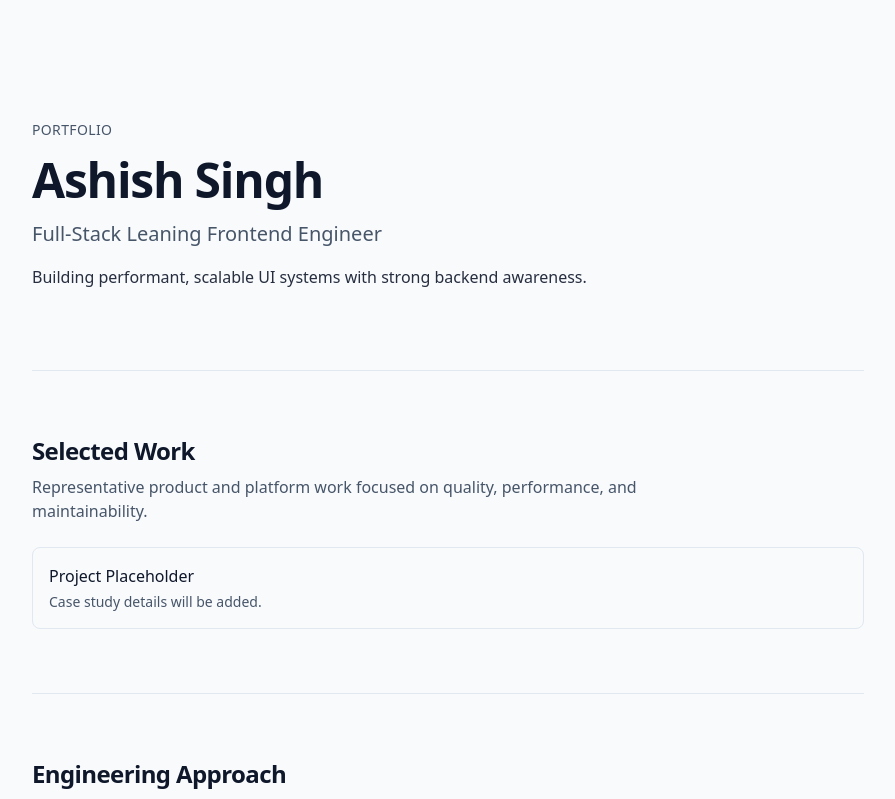
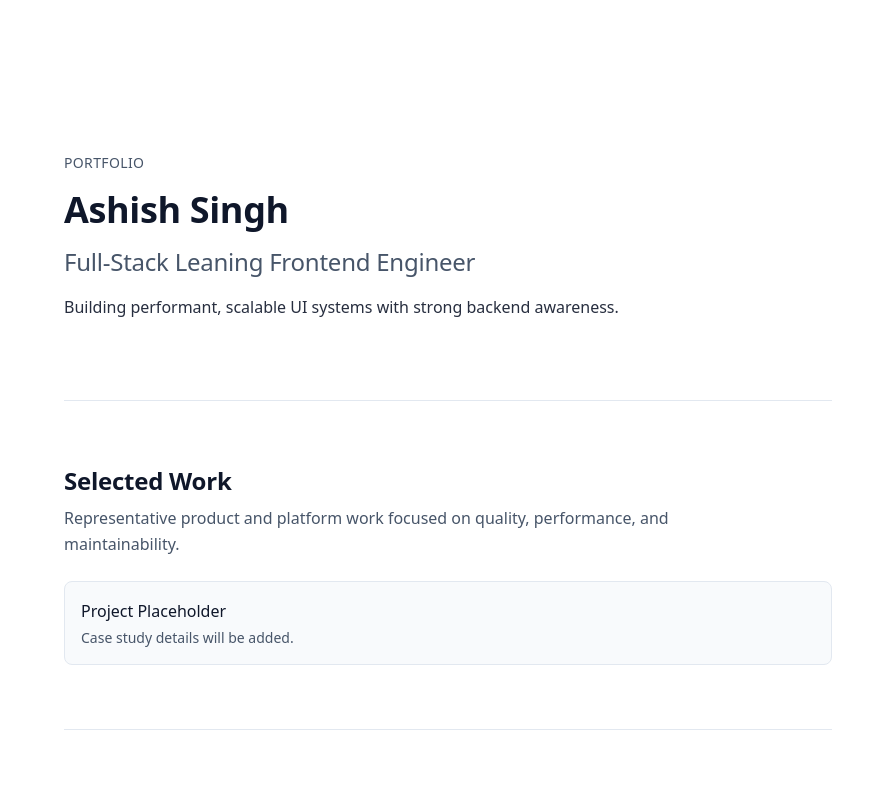
Before and after one commit to ashish-sng/Portfolio-v3, a Next.js app: page / in a window 1280 px wide. Shown: the top 799 px of the page, without its empty margins (192-1087 px from the left). Built offline with nearby package versions, Linux system fonts and the light colour scheme.

Commit message:
feat: Introduce and apply a comprehensive design token system for colors, typography, spacing, and border radii.

```diff
--- a/src/app/page.tsx
+++ b/src/app/page.tsx
@@ -5,7 +5,7 @@ import { SelectedWorkSection } from "@/components/projects/selected-work-section
 
 export default function HomePage() {
   return (
-    <main>
+    <main className="m-spacing-md bg-background p-spacing-md text-base text-foreground">
       <HeroSection />
       <SelectedWorkSection />
       <EngineeringApproachSection />
--- a/src/components/hero/hero-section.tsx
+++ b/src/components/hero/hero-section.tsx
@@ -2,11 +2,11 @@ export function HeroSection() {
   return (
     <section aria-labelledby="hero-heading" className="border-b border-border py-16 sm:py-20">
       <div className="space-y-4">
-        <p className="text-sm font-medium uppercase tracking-wide text-muted">Portfolio</p>
-        <h1 id="hero-heading" className="text-4xl font-semibold tracking-tight sm:text-5xl">
+        <p className="text-small font-medium uppercase tracking-wide text-muted">Portfolio</p>
+        <h1 id="hero-heading" className="text-h1 font-semibold">
           Ashish Singh
         </h1>
-        <p className="text-lg text-muted sm:text-xl">Full-Stack Leaning Frontend Engineer</p>
+        <p className="text-h2 text-muted">Full-Stack Leaning Frontend Engineer</p>
         <p className="max-w-2xl text-base leading-relaxed text-foreground/90">
           Building performant, scalable UI systems with strong backend awareness.
         </p>
--- a/src/components/projects/selected-work-section.tsx
+++ b/src/components/projects/selected-work-section.tsx
@@ -8,9 +8,9 @@ export function SelectedWorkSection() {
         title="Selected Work"
         description="Representative product and platform work focused on quality, performance, and maintainability."
       />
-      <ul className="space-y-3">
+      <ul className="space-y-spacing-sm">
         {selectedProjects.map((project) => (
-          <li key={project.name} className="rounded-lg border border-border bg-surface p-4">
+          <li key={project.name} className="rounded-radius-md border border-border bg-surface p-spacing-md">
             <h3 className="font-medium">{project.name}</h3>
             <p className="mt-1 text-sm text-muted">{project.summary}</p>
           </li>
--- a/src/components/ui/section-heading.tsx
+++ b/src/components/ui/section-heading.tsx
@@ -6,8 +6,8 @@ type SectionHeadingProps = {
 export function SectionHeading({ title, description }: SectionHeadingProps) {
   return (
     <header className="mb-6 space-y-2">
-      <h2 className="text-xl font-semibold tracking-tight sm:text-2xl">{title}</h2>
-      {description ? <p className="max-w-2xl text-sm text-muted sm:text-base">{description}</p> : null}
+      <h2 className="text-h2 font-semibold">{title}</h2>
+      {description ? <p className="max-w-2xl text-small text-muted sm:text-base">{description}</p> : null}
     </header>
   );
 }
--- a/src/styles/globals.css
+++ b/src/styles/globals.css
@@ -3,23 +3,56 @@
 @tailwind utilities;
 
 :root {
-  --color-surface: 248 250 252;
+  /* Semantic design tokens for light theme.
+     Components consume token names (not hard-coded values), which improves consistency
+     and makes theme changes cheap without touching markup. */
+  --color-background: 255 255 255;
   --color-foreground: 15 23 42;
   --color-muted: 71 85 105;
   --color-border: 226 232 240;
+  --color-surface: 248 250 252;
   --color-accent: 30 64 175;
+
+  --font-size-h1: 2.25rem;
+  --line-height-h1: 2.5rem;
+  --font-size-h2: 1.5rem;
+  --line-height-h2: 2rem;
+  --font-size-body: 1rem;
+  --line-height-body: 1.625rem;
+  --font-size-small: 0.875rem;
+  --line-height-small: 1.375rem;
+  --letter-spacing-tight: -0.01em;
+
+  --spacing-xs: 0.25rem;
+  --spacing-sm: 0.5rem;
+  --spacing-md: 1rem;
+  --spacing-lg: 1.5rem;
+  --spacing-xl: 2rem;
+
+  --radius-sm: 0.25rem;
+  --radius-md: 0.5rem;
+  --radius-lg: 0.75rem;
 }
 
 @media (prefers-color-scheme: dark) {
   :root {
-    --color-surface: 2 6 23;
+    --color-background: 2 6 23;
     --color-foreground: 226 232 240;
     --color-muted: 148 163 184;
     --color-border: 30 41 59;
+    --color-surface: 15 23 42;
     --color-accent: 96 165 250;
   }
 }
 
 body {
-  @apply bg-surface text-foreground antialiased;
+  @apply bg-background text-foreground text-base antialiased;
 }
+
+@layer utilities {
+  /* Utility uses theme() indirection so spacing changes are centralized in tokens.
+     This keeps spacing consistent and avoids ad-hoc one-off values in components. */
+  .stack-spacing-md > * + * {
+    margin-top: theme("spacing.spacing-md");
+  }
+}
--- a/tailwind.config.ts
+++ b/tailwind.config.ts
@@ -10,12 +10,40 @@ const config: Config = {
   ],
   theme: {
     extend: {
+      // Semantic tokens keep component classes stable even when visual values change.
+      // This keeps the UI consistent and avoids class churn across themes.
       colors: {
-        surface: "rgb(var(--color-surface) / <alpha-value>)",
+        background: "rgb(var(--color-background) / <alpha-value>)",
         foreground: "rgb(var(--color-foreground) / <alpha-value>)",
         muted: "rgb(var(--color-muted) / <alpha-value>)",
         border: "rgb(var(--color-border) / <alpha-value>)",
+        surface: "rgb(var(--color-surface) / <alpha-value>)",
         accent: "rgb(var(--color-accent) / <alpha-value>)"
+      },
+      fontSize: {
+        h1: [
+          "var(--font-size-h1)",
+          { lineHeight: "var(--line-height-h1)", letterSpacing: "var(--letter-spacing-tight)" }
+        ],
+        h2: [
+          "var(--font-size-h2)",
+          { lineHeight: "var(--line-height-h2)", letterSpacing: "var(--letter-spacing-tight)" }
+        ],
+        body: ["var(--font-size-body)", { lineHeight: "var(--line-height-body)" }],
+        base: ["var(--font-size-body)", { lineHeight: "var(--line-height-body)" }],
+        small: ["var(--font-size-small)", { lineHeight: "var(--line-height-small)" }]
+      },
+      spacing: {
+        "spacing-xs": "var(--spacing-xs)",
+        "spacing-sm": "var(--spacing-sm)",
+        "spacing-md": "var(--spacing-md)",
+        "spacing-lg": "var(--spacing-lg)",
+        "spacing-xl": "var(--spacing-xl)"
+      },
+      borderRadius: {
+        "radius-sm": "var(--radius-sm)",
+        "radius-md": "var(--radius-md)",
+        "radius-lg": "var(--radius-lg)"
       }
     }
   },
```
